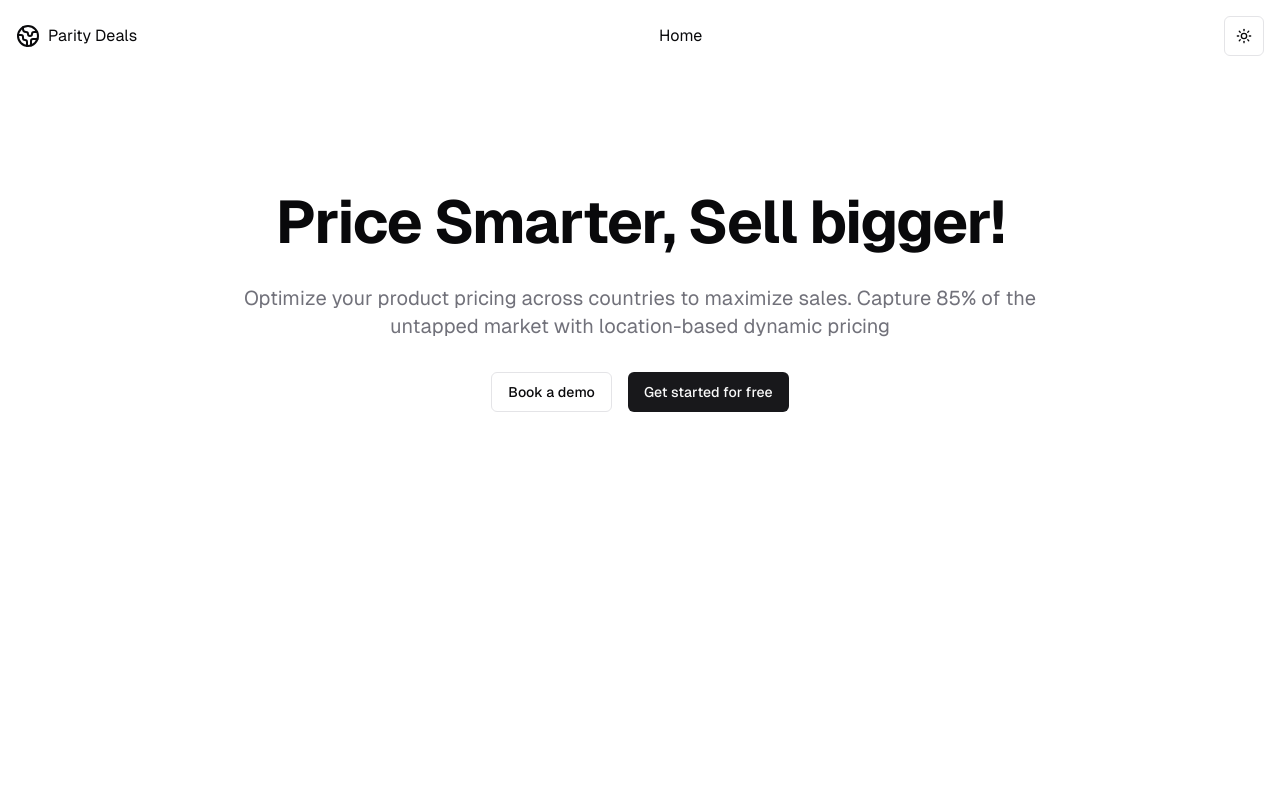
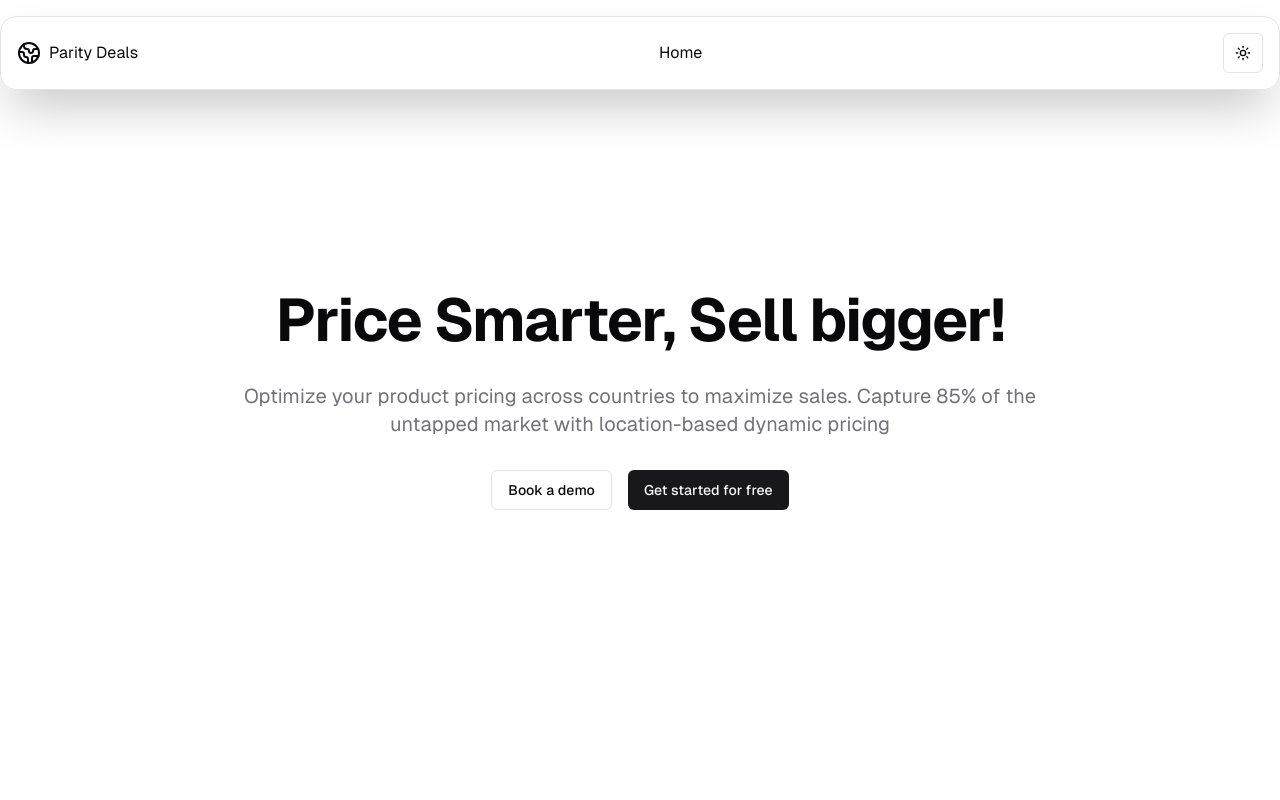
Before and after one commit to iamharshdabas/parity-deals, a Next.js app: page / in a window 1280 px wide. Shown: the top 800 px of the page. Built offline with nearby package versions, Linux system fonts and the light colour scheme.

Commit message:
fix(marketing): navbar and page layout

```diff
--- a/app/(marketing)/_components/navbar.tsx
+++ b/app/(marketing)/_components/navbar.tsx
@@ -5,7 +5,8 @@ import Link from "next/link";
 
 export default function Navbar() {
   return (
-    <header className="flex absolute top-0 w-full p-4 justify-between items-center">
+    <div className="flex fixed justify-center py-4 w-full">
+      <header className="flex p-4 container rounded-2xl shadow-2xl border border-border justify-between items-center">
         <div className="flex gap-2 items-center">
           <EarthIcon /> {siteData.title}
         </div>
@@ -20,5 +21,6 @@ export default function Navbar() {
           <ThemeToggle />
         </div>
       </header>
+    </div>
   );
 }
--- a/app/(marketing)/layout.tsx
+++ b/app/(marketing)/layout.tsx
@@ -5,7 +5,6 @@ import type { Metadata } from "next";
 import localFont from "next/font/local";
 import { ReactNode } from "react";
 import Navbar from "./_components/navbar";
-import Footer from "./_components/footer";
 
 const geistSans = localFont({
   src: "../fonts/GeistVF.woff",
@@ -39,12 +38,9 @@ export default function RootLayout({
           enableSystem
           disableTransitionOnChange
         >
-          <div className="container relative">
-            <Navbar />
-            <div className="py-24 px-4 space-y-24">
-              <main className="min-h-screen">{children}</main>
-              <Footer />
-            </div>
+          <Navbar />
+          <div className="container mx-auto px-4">
+            <main>{children}</main>
           </div>
         </ThemeProvider>
       </body>
--- a/app/(marketing)/page.tsx
+++ b/app/(marketing)/page.tsx
@@ -4,7 +4,7 @@ import { subtitle, title } from "@/config/class-variants";
 export default function Page() {
   return (
     <>
-      <section className="flex flex-col justify-center items-center py-24 gap-8">
+      <section className="flex min-h-screen flex-col justify-center py-24 items-center gap-8">
         <h1 className={title()}>Price Smarter, Sell bigger!</h1>
         <h2 className={subtitle({ class: "max-w-prose text-center" })}>
           Optimize your product pricing across countries to maximize sales.
--- a/tailwind.config.ts
+++ b/tailwind.config.ts
@@ -12,7 +12,6 @@ const config: Config = {
   theme: {
     extend: {
       container: {
-        center: true,
         screens: {
           sm: "100%",
           md: "100%",
```
Lines whose indentation alone changed are shown as unchanged.
